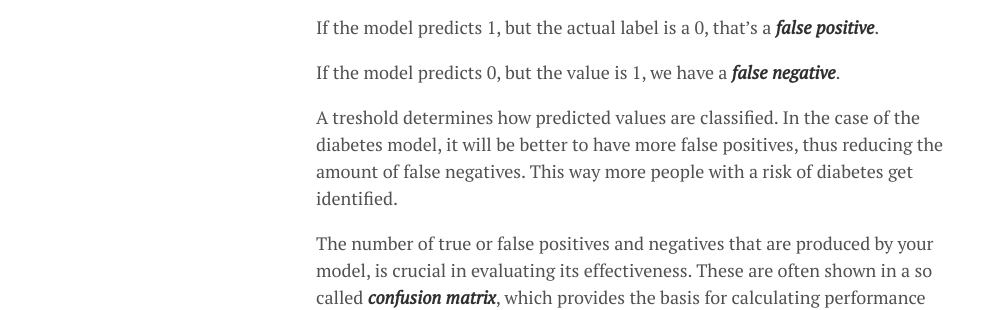
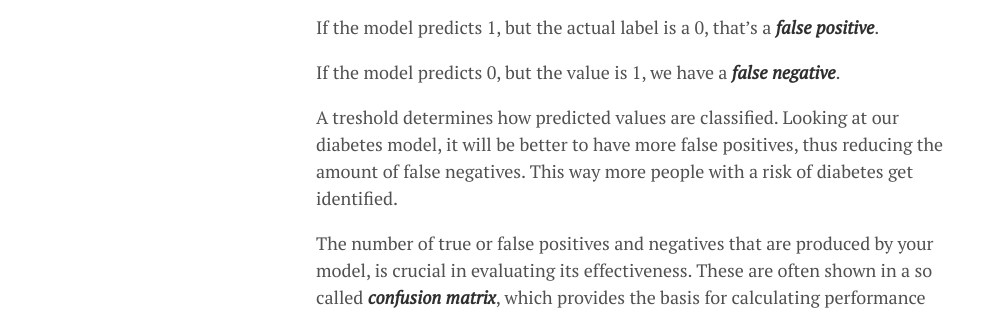
Before and after one commit to lgeurts/lgeurts.github.io, a Jekyll site: the page built from _posts/2018-06-29-artificial-intelligence-basics.md, in a window 1280 px wide and 900 px high, scrolled down 6420 px. Shown: the part 155-465 px from the top of the window, without its empty margins (0-995 px from the left). Built offline with Jekyll 4.4.1, drawn with Linux system fonts in a browser that asks for light colours; nearby versions of some CDN libraries.

Commit message:
Update 2018-06-29-artificial-intelligence-basics.md

```diff
--- a/_posts/2018-06-29-artificial-intelligence-basics.md
+++ b/_posts/2018-06-29-artificial-intelligence-basics.md
@@ -170,7 +170,7 @@ If the model predicts 1, but the actual label is a 0, that's a ***false positive
 
 If the model predicts 0, but the value is 1, we have a ***false negative***.
 
-A treshold determines how predicted values are classified. In the case of the diabetes model, it will be better to have more false positives, thus reducing the amount of false negatives. This way more people with a risk of diabetes get identified.
+A treshold determines how predicted values are classified. Looking at our diabetes model, it will be better to have more false positives, thus reducing the amount of false negatives. This way more people with a risk of diabetes get identified.
 
 The number of true or false positives and negatives that are produced by your model, is crucial in evaluating its effectiveness. These are often shown in a so called ***confusion matrix***, which provides the basis for calculating performance metrics for the classifier.
 
```
